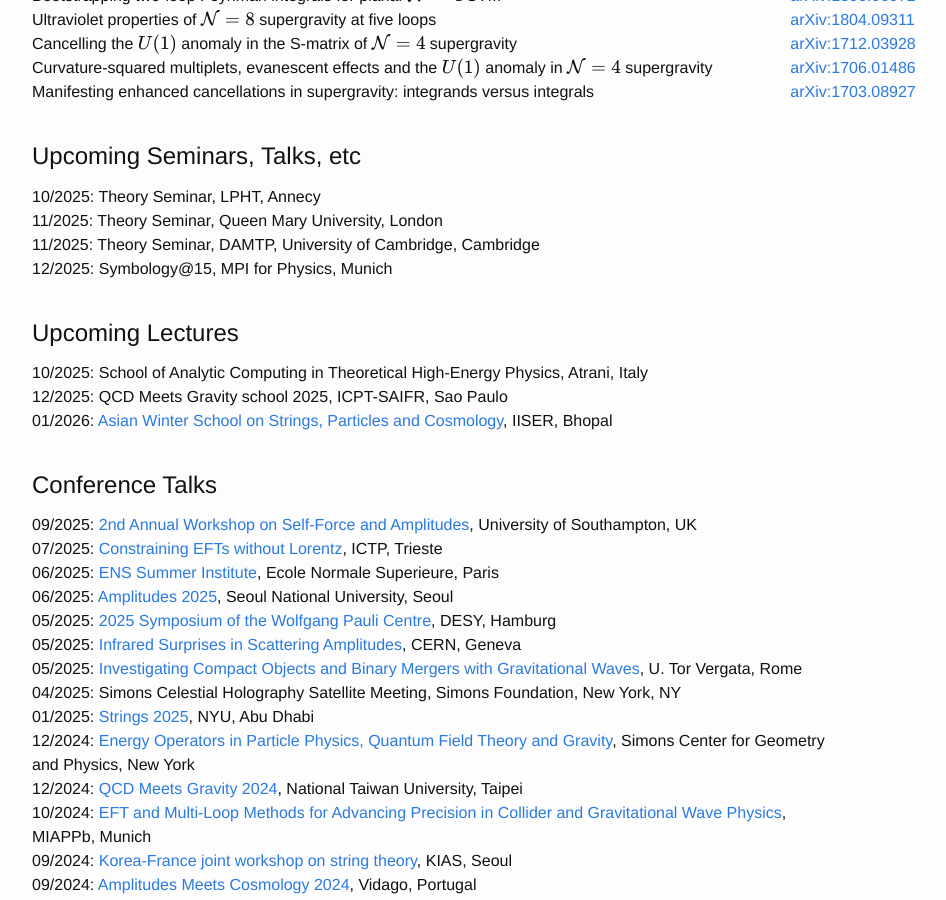
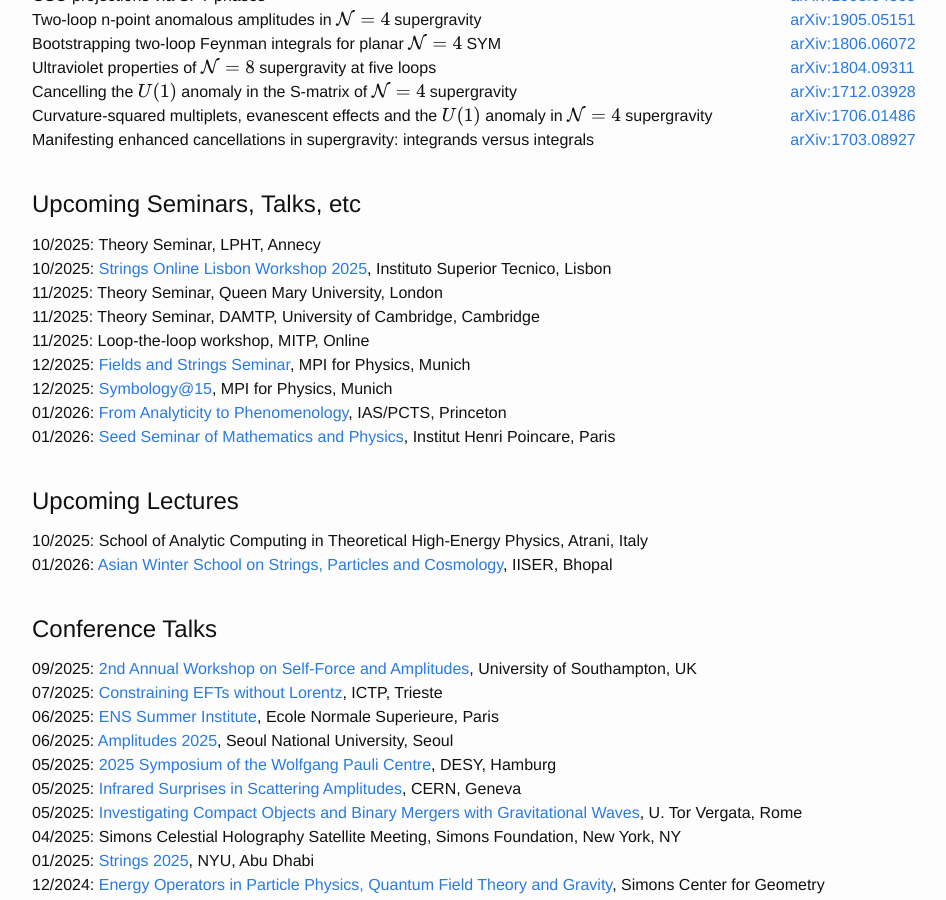
Before and after one commit to julioparra/julioparra.github.io, a Jekyll site: the page built from index.md, in a window 1280 px wide and 900 px high, scrolled down 1362 px. Shown: the whole window, without its empty margins (168-1114 px from the left). Built offline with Jekyll 4.4.1, drawn with Linux system fonts in a browser that asks for light colours; nearby versions of some CDN libraries; some of the changed text lies outside the part shown.

Commit message:
New talks and papers

```diff
--- a/_data/papers.yml
+++ b/_data/papers.yml
@@ -1,3 +1,7 @@
+- title: "Generalized unitarity method for worldline field theory"
+  arxivnumber: "2510.00989"
+- title: "GSO defects: IIA/IIB walls and the surprisingly stable R7-brane"
+  arxivnumber: "2507.21210"
 - title: "Nonlinear gravitational memory in the post-Minkowskian expansion"
   arxivnumber: "2506.20733"
 - title: "Soft theorems from higher symmetries"
--- a/_data/talks.yml
+++ b/_data/talks.yml
@@ -1,4 +1,12 @@
-- date: 2026-01-11
+- date: 2026-01-28
+  name: Seed Seminar of Mathematics and Physics
+  type: seminar
+  link: https://seedseminar.apps.math.cnrs.fr
+  institution: Institut Henri Poincare
+  location: Paris
+  video:
+
+- date: 2026-01-19
   name: Asian Winter School on Strings, Particles and Cosmology
   type: lectures
   link: https://aws2025.com/
@@ -6,20 +14,36 @@
   location: Bhopal
   video:
 
+- date: 2026-01-12
+  name: From Analyticity to Phenomenology
+  type: workshop
+  link: https://pcts.princeton.edu/events/2026/analyticity-phenomenology
+  institution: IAS/PCTS
+  location: Princeton
+  video:
+
 - date: 2025-12-15
   name: Symbology@15
   type: conference
-  link:
+  link: https://indico.mpp.mpg.de/event/11294/
   institution: MPI for Physics
   location: Munich
   video:
 
-- date: 2025-12-09
-  name: QCD Meets Gravity school 2025
-  type: lectures
+- date: 2025-12-11
+  name: Fields and Strings Seminar
+  type: seminar
+  link: https://www.theorie.physik.uni-muenchen.de/MATH/seminars/strings_and_fields/index.html
+  institution: MPI for Physics
+  location: Munich
+  video:
+
+- date: 2025-11-11
+  name: Loop-the-loop workshop
+  type: workshop
   link:
-  institution: ICPT-SAIFR
-  location: Sao Paulo
+  institution: MITP
+  location: Online
   video:
 
 - date: 2025-11-06
@@ -30,6 +54,7 @@
   location: Cambridge
   video:
 
+
 - date: 2025-11-06
   name: Theory Seminar
   type: seminar
@@ -37,6 +62,15 @@
   institution: Queen Mary University
   location: London
   video:
+
+- date: 2025-10-29
+  name: Strings Online Lisbon Workshop 2025
+  type: conference
+  link: https://sites.google.com/view/sol-25-strings-online-lisbon/
+  institution: Instituto Superior Tecnico
+  location: Lisbon
+  video:
+
 
 - date: 2025-10-20
   name: School of Analytic Computing in Theoretical High-Energy Physics
```
